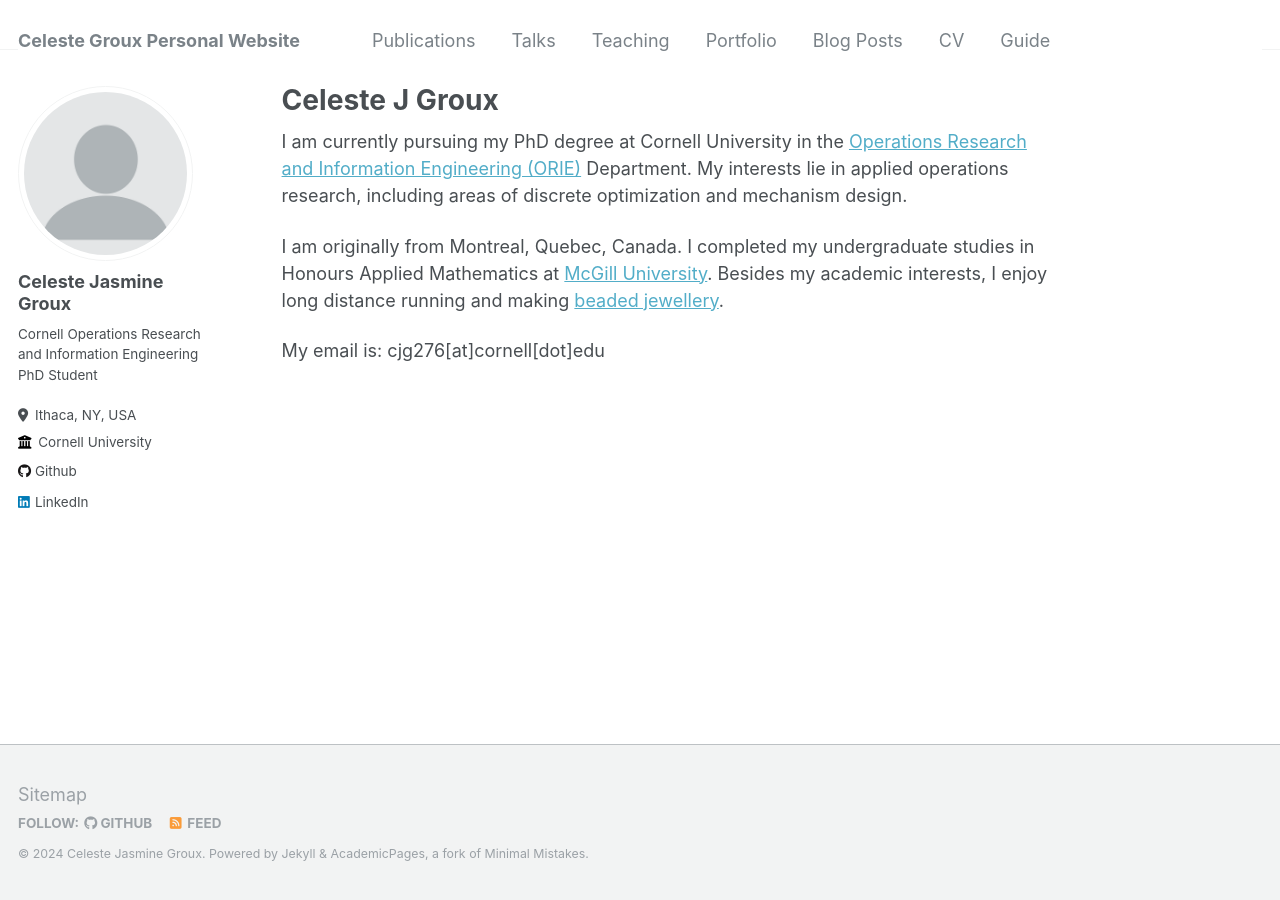
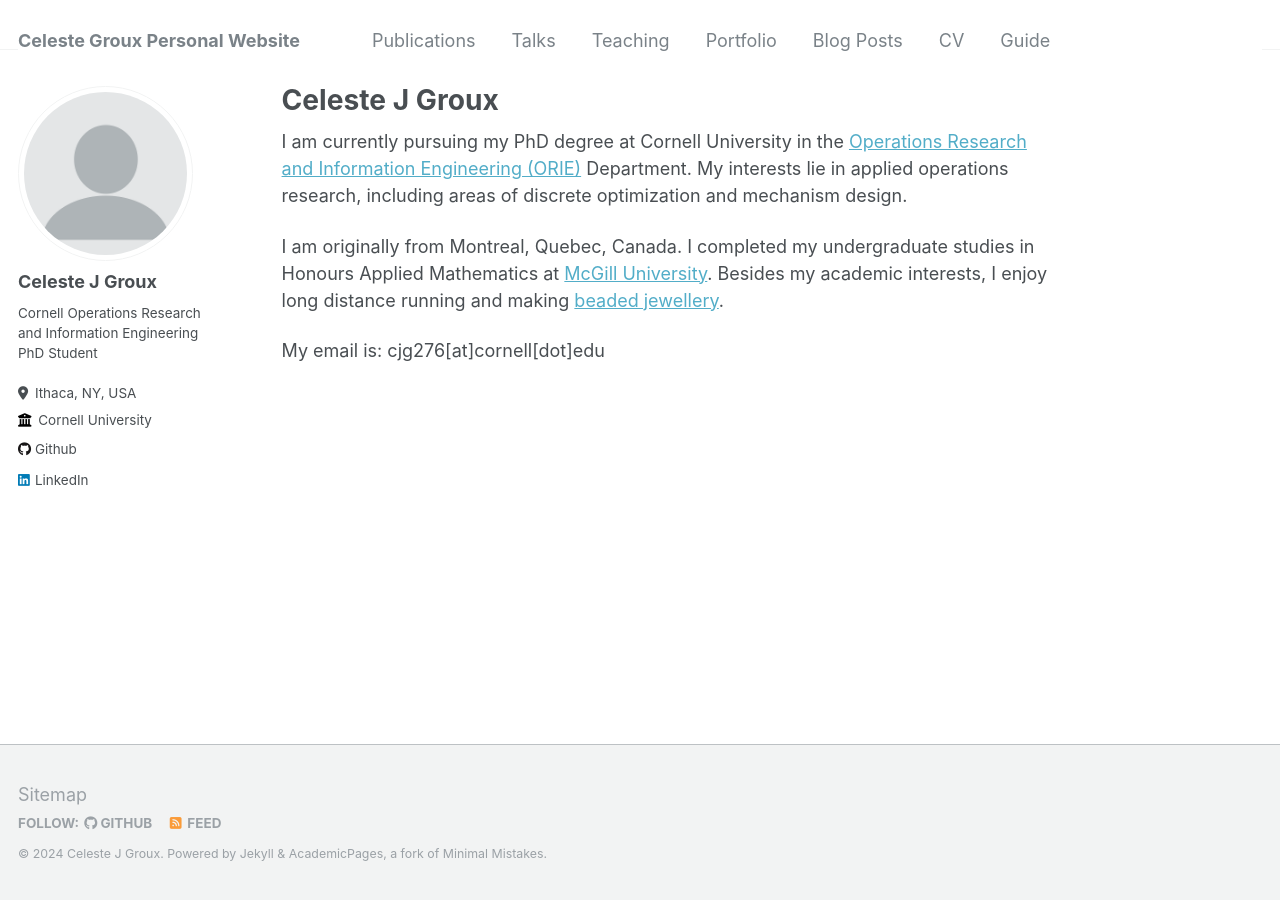
Before and after one commit to celestejasmine/celestejasmine.github.io, a Jekyll site: the page built from _pages/about.md, in a window 1280 px wide. Built offline with Jekyll 4.4.1, drawn with Linux system fonts in a browser that asks for light colours.

Commit message:
Update _config.yml

```diff
--- a/_config.yml
+++ b/_config.yml
@@ -10,7 +10,7 @@
 locale                   : "en-US"
 title                    : "Celeste Groux Personal Website "
 title_separator          : "-"
-name                     : &name "Celeste Jasmine Groux"
+name                     : &name "Celeste J Groux"
 description              : &description "Graduate Dean Scholar & Cornell ORIE PhD Student"
 url                      : https://celestejasmine.github.io # the base hostname & protocol for your site e.g. "https://mmistakes.github.io"
 baseurl                  : "" # the subpath of your site, e.g. "/blog"
@@ -22,7 +22,7 @@ repository               : "celestejasmine/celestejasmine.github.io"
 author:
   # Biographic information
   avatar           : "profile.png"
-  name             : "Celeste Jasmine Groux"
+  name             : "Celeste J Groux"
   pronouns         : # "she/her" # example: "she/her"
   bio              : "Cornell Operations Research and Information Engineering PhD Student"
   location         : "Ithaca, NY, USA"
```
